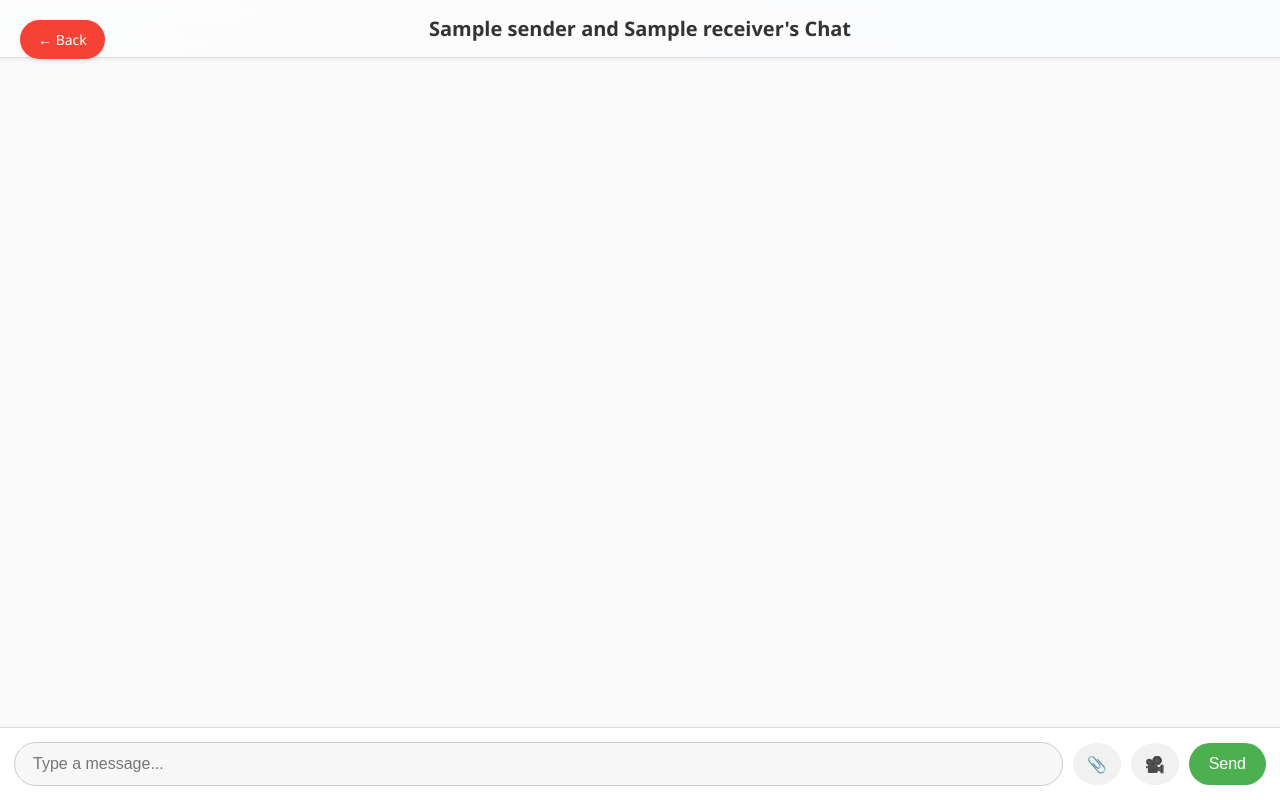
After one commit to jerrardteh/MMU-TutorFinder, a Flask app: template templates/chat.html in a window 1280 px wide. The commit adds this page. Run offline with Flask 3, Linux system fonts and the light colour scheme; the template is opened without the code that fills it: most values are stand-ins (such as "Sample title", 1, 10 or a date in 2020).

Commit message:
link to the send message buttton to the DMsystem chat.py and chat.html and do the chat history to the sqlite3 user.db

```diff
--- a/main.py
+++ b/main.py
@@ -1,24 +1,27 @@
-from flask import Flask, render_template, session
-from flasklogin import app as login
-from flaskregister import app as register
-from testingweb.testingweb import app as studentview
-from booklesson import app as booklesson
-from tutorview import app as tutorview
+from flask import Flask, render_template
+from flasklogin import app as login_bp
+from flaskregister import app as register_bp
+from testingweb.testingweb import app as studentview_bp
+from booklesson import app as booklesson_bp
+from tutorview import app as tutorview_bp
+from chat import chat_bp
 
+# Initialize the Flask app
 app = Flask(__name__)
 app.secret_key = 'your_secret_key'
 
+# Define the main route
 @app.route('/')
 def appfunc():
     return render_template('main.html')
 
-app.register_blueprint(login, url_prefix = '/login')
-app.register_blueprint(studentview, url_prefix = '/studentview')
-app.register_blueprint(register, url_prefix = '/register')
-app.register_blueprint(booklesson, url_prefix = '/booklesson')
-app.register_blueprint(tutorview, url_prefix = '/tutorview')
-
-
+# Register Blueprints
+app.register_blueprint(login_bp, url_prefix='/login')
+app.register_blueprint(studentview_bp, url_prefix='/studentview')
+app.register_blueprint(register_bp, url_prefix='/register')
+app.register_blueprint(booklesson_bp, url_prefix='/booklesson')
+app.register_blueprint(tutorview_bp, url_prefix='/tutorview')
+app.register_blueprint(chat_bp, url_prefix='/chat')
 
 if __name__ == '__main__':
     app.run(debug=True)
--- /dev/null
+++ b/templates/chat.html
@@ -0,0 +1,217 @@
+<!DOCTYPE html>
+<html lang="en">
+<head>
+    <meta charset="UTF-8">
+    <title>{{ receiver }}</title>
+    <style>
+        * {
+            margin: 0;
+            padding: 0;
+            box-sizing: border-box;
+        }
+
+        body {
+            font-family: 'Segoe UI', 'Arial', sans-serif;
+            display: flex;
+            flex-direction: column;
+            height: 100vh;
+            background: linear-gradient(to bottom right, #f0f2f5, #e4ebf1);
+            color: #333;
+        }
+
+        a.back-button {
+            position: fixed;
+            top: 20px;
+            left: 20px;
+            padding: 10px 18px;
+            background-color: #f44336;
+            color: white;
+            border-radius: 25px;
+            text-decoration: none;
+            font-size: 14px;
+            z-index: 1000;
+            box-shadow: 0 2px 4px rgba(0,0,0,0.1);
+            transition: background 0.3s;
+        }
+
+        a.back-button:hover {
+            background-color: #d32f2f;
+        }
+
+        h2 {
+            text-align: center;
+            padding: 15px;
+            background-color: #ffffffcc;
+            backdrop-filter: blur(10px);
+            border-bottom: 1px solid #ddd;
+            font-size: 20px;
+            box-shadow: 0 2px 4px rgba(0,0,0,0.05);
+        }
+
+        .messages {
+            flex: 1;
+            overflow-y: auto;
+            padding: 20px;
+            background-color: #fafafa;
+        }
+
+        .message {
+            margin: 15px 0;
+            display: flex;
+            flex-direction: column;
+            position: relative;
+        }
+
+        .message.sent {
+            align-items: flex-start;
+        }
+
+        .message.received {
+            align-items: flex-end;
+        }
+
+        .content {
+            max-width: 70%;
+            padding: 14px 18px;
+            border-radius: 20px;
+            font-size: 16px;
+            line-height: 1.6;
+            box-shadow: 0 2px 6px rgba(0, 0, 0, 0.08);
+            position: relative;
+        }
+
+        .message.sent .content {
+            background: #d4f8c5;
+            border-bottom-left-radius: 0;
+        }
+
+        .message.received .content {
+            background: #e1e9ff;
+            border-bottom-right-radius: 0;
+        }
+
+        .time {
+            font-size: 12px;
+            color: #888;
+            margin-top: 8px;
+            text-align: center;
+            position: absolute;
+            width: 100%;
+            bottom: -20px;
+        }
+
+        .message img {
+            max-width: 100%;
+            border-radius: 12px;
+            margin-top: 5px;
+            border: 1px solid #ccc;
+        }
+
+        .message video {
+            max-width: 100%;
+            margin-top: 5px;
+            border-radius: 12px;
+        }
+
+        .message a {
+            color: #1976d2;
+            text-decoration: underline;
+        }
+
+        .message-input {
+            display: flex;
+            padding: 14px;
+            background-color: #fff;
+            border-top: 1px solid #ddd;
+            box-shadow: 0 -1px 4px rgba(0,0,0,0.05);
+        }
+
+        .message-input form {
+            display: flex;
+            width: 100%;
+            gap: 10px;
+            align-items: center;
+        }
+
+        .message-input input[type="text"] {
+            flex: 1;
+            padding: 12px 18px;
+            border-radius: 25px;
+            border: 1px solid #ccc;
+            background-color: #f7f7f7;
+            font-size: 16px;
+        }
+
+        .message-input input[type="file"] {
+            display: none;
+        }
+
+        .message-input label {
+            background-color: #f1f1f1;
+            padding: 10px 14px;
+            border-radius: 50%;
+            cursor: pointer;
+        }
+
+        .message-input button {
+            padding: 12px 20px;
+            background-color: #4CAF50;
+            color: white;
+            border: none;
+            border-radius: 25px;
+            font-size: 16px;
+            cursor: pointer;
+        }
+
+        .messages::-webkit-scrollbar {
+            width: 6px;
+        }
+
+        .messages::-webkit-scrollbar-thumb {
+            background-color: #ccc;
+            border-radius: 3px;
+        }
+    </style>
+</head>
+<body>
+
+    <!-- 返回按钮 -->
+    <a href="http://localhost:5000/studentview/" class="back-button">← Back</a>
+
+    <h2>{{ sender }} and {{ receiver }}'s Chat</h2>
+
+    <div class="messages">
+        {% for msg in messages %}
+            <div class="message {% if msg.sender == sender %}sent{% else %}received{% endif %}">
+                <div class="content">
+                    {% if msg.type == 'image' %}
+                        <img src="{{ url_for('uploaded_file', filename=msg.content) }}" alt="Image">
+                    {% elif msg.type == 'file' %}
+                        <a href="{{ url_for('uploaded_file', filename=msg.content) }}" download>{{ msg.content }}</a>
+                    {% elif msg.type == 'video' %}
+                        <video controls>
+                            <source src="{{ url_for('uploaded_file', filename=msg.content) }}" type="video/mp4">
+                            Your browser does not support the video tag.
+                        </video>
+                    {% else %}
+                        <p>{{ msg.content }}</p>
+                    {% endif %}
+                </div>
+                <div class="time">{{ msg.timestamp }}</div>
+            </div>
+        {% endfor %}
+    </div>
+
+    <div class="message-input">
+        <form method="POST" enctype="multipart/form-data">
+            <input type="text" name="message" placeholder="Type a message...">
+            <label for="file-upload">📎</label>
+            <input type="file" id="file-upload" name="file">
+            <label for="video-upload">🎥</label>
+            <input type="file" id="video-upload" name="video" accept="video/*">
+            <button type="submit">Send</button>
+        </form>
+    </div>
+
+</body>
+</html>
--- a/tutorview.py
+++ b/tutorview.py
@@ -1,5 +1,6 @@
 from flask import Flask, Blueprint, render_template, session, redirect
 import sqlite3
+
 
 app = Blueprint('tutorview', __name__)
 app.secret_key = 'your_secret_key'
```
Also changed, not shown: chat.py (added, +99 -0 lines), testingweb/templates/testingweb.html (+10 -13 lines), testingweb/testingweb.py (line endings or trailing spaces), users.db.
